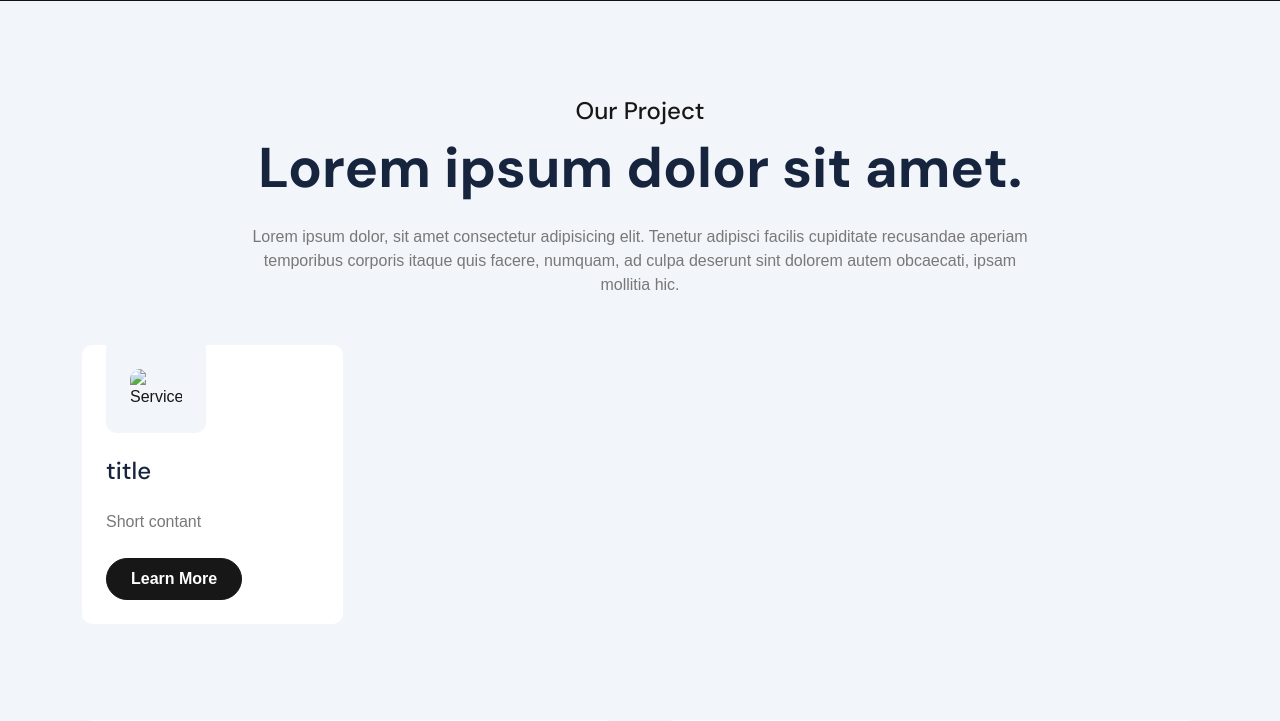
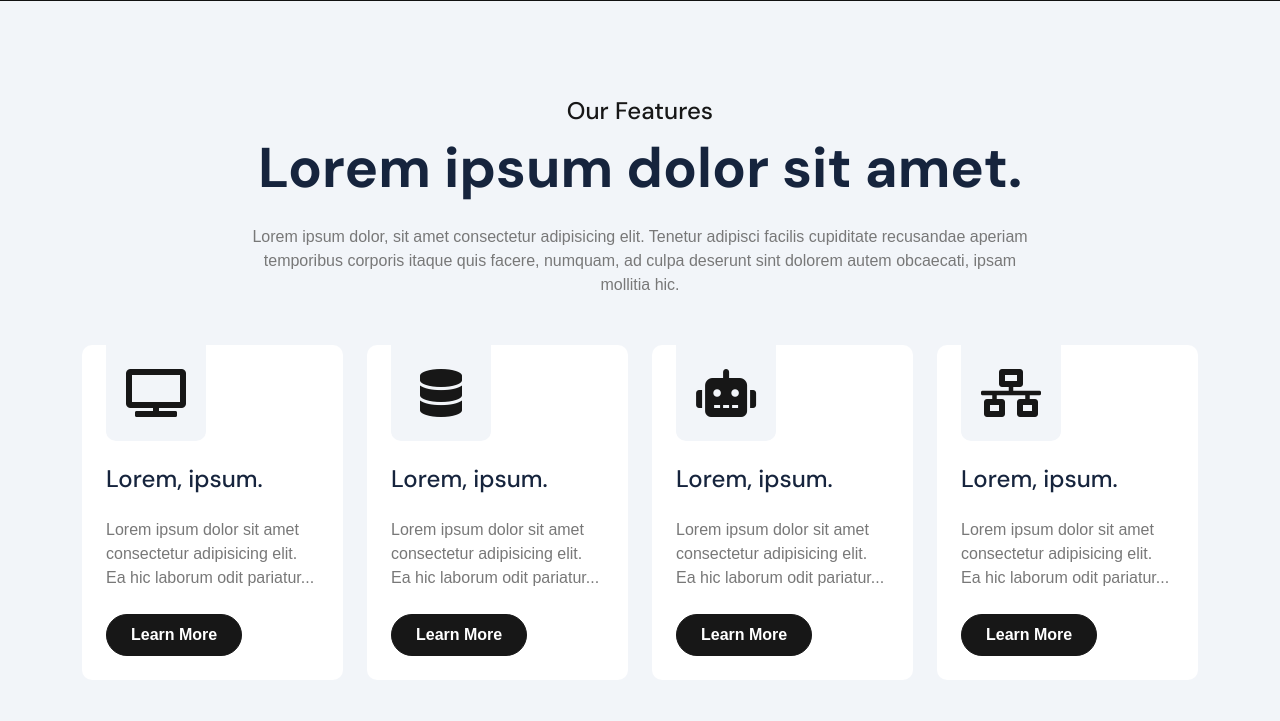
Before and after one commit to kaushik132/it-project, a Laravel app: page / in a window 1280 px wide. Shown: the part 837-1558 px from the top of the page. Run offline with Laravel 10, Linux system fonts and the light colour scheme; data comes from the database, SQL or seed files in the repository; data that the repository does not hold is empty; some libraries are stand-ins or nearby versions; some web fonts are replaced.

Commit message:
new update

```diff
--- a/resources/views/home.blade.php
+++ b/resources/views/home.blade.php
@@ -64,30 +64,56 @@
 <div class="container-fluid feature bg-light py-5">
     <div class="container py-5">
         <div class="text-center mx-auto pb-5 wow fadeInUp" data-wow-delay="0.2s" style="max-width: 800px;">
-            <h4 class="text-primary">Our Project</h4>
+            <h4 class="text-primary">Our Features</h4>
             <h1 class="display-4 mb-4">Lorem ipsum dolor sit amet.</h1>
             <p class="mb-0">Lorem ipsum dolor, sit amet consectetur adipisicing elit. Tenetur adipisci facilis cupiditate recusandae aperiam temporibus corporis itaque quis facere, numquam, ad culpa deserunt sint dolorem autem obcaecati, ipsam mollitia hic.
             </p>
         </div>
         <div class="row g-4">
-
-
             <div class="col-md-6 col-lg-6 col-xl-3 wow fadeInUp" data-wow-delay="0.2s">
                 <div class="feature-item p-4 pt-0">
                     <div class="feature-icon p-4 mb-4">
-            <img src="" class="img-fluid rounded-top w-100" alt="Services">
+                        <i class="fas fa-tv fa-3x"></i>
                     </div>
-        <h4 class="mb-4">title</h4>
-        <p class="mb-4">Short contant
+                    <h4 class="mb-4">Lorem, ipsum.</h4>
+                    <p class="mb-4">Lorem ipsum dolor sit amet consectetur adipisicing elit. Ea hic laborum odit pariatur...
                     </p>
                     <a class="btn btn-primary rounded-pill py-2 px-4" href="#">Learn More</a>
                 </div>
             </div>
-
-
-
-
-
+            <div class="col-md-6 col-lg-6 col-xl-3 wow fadeInUp" data-wow-delay="0.4s">
+                <div class="feature-item p-4 pt-0">
+                    <div class="feature-icon p-4 mb-4">
+                        <i class="fas fa-database fa-3x"></i>
+                    </div>
+                    <h4 class="mb-4">Lorem, ipsum.</h4>
+                    <p class="mb-4">Lorem ipsum dolor sit amet consectetur adipisicing elit. Ea hic laborum odit pariatur...
+                    </p>
+                    <a class="btn btn-primary rounded-pill py-2 px-4" href="#">Learn More</a>
+                </div>
+            </div>
+            <div class="col-md-6 col-lg-6 col-xl-3 wow fadeInUp" data-wow-delay="0.6s">
+                <div class="feature-item p-4 pt-0">
+                    <div class="feature-icon p-4 mb-4">
+                        <i class="fa fa-robot fa-3x"></i>
+                    </div>
+                    <h4 class="mb-4">Lorem, ipsum.</h4>
+                    <p class="mb-4">Lorem ipsum dolor sit amet consectetur adipisicing elit. Ea hic laborum odit pariatur...
+                    </p>
+                    <a class="btn btn-primary rounded-pill py-2 px-4" href="#">Learn More</a>
+                </div>
+            </div>
+            <div class="col-md-6 col-lg-6 col-xl-3 wow fadeInUp" data-wow-delay="0.8s">
+                <div class="feature-item p-4 pt-0">
+                    <div class="feature-icon p-4 mb-4">
+                        <i class="fa fa-network-wired fa-3x"></i>
+                    </div>
+                    <h4 class="mb-4">Lorem, ipsum.</h4>
+                    <p class="mb-4">Lorem ipsum dolor sit amet consectetur adipisicing elit. Ea hic laborum odit pariatur...
+                    </p>
+                    <a class="btn btn-primary rounded-pill py-2 px-4" href="#">Learn More</a>
+                </div>
+            </div>
         </div>
     </div>
 </div>
```
Lines whose indentation alone changed are shown as unchanged.
